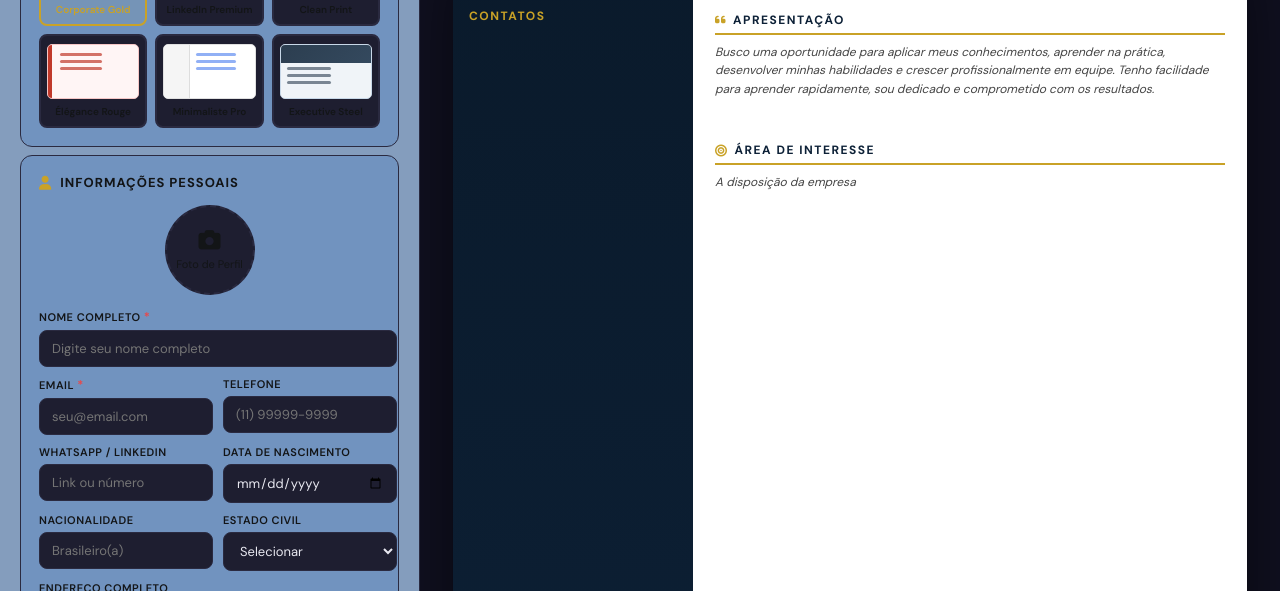
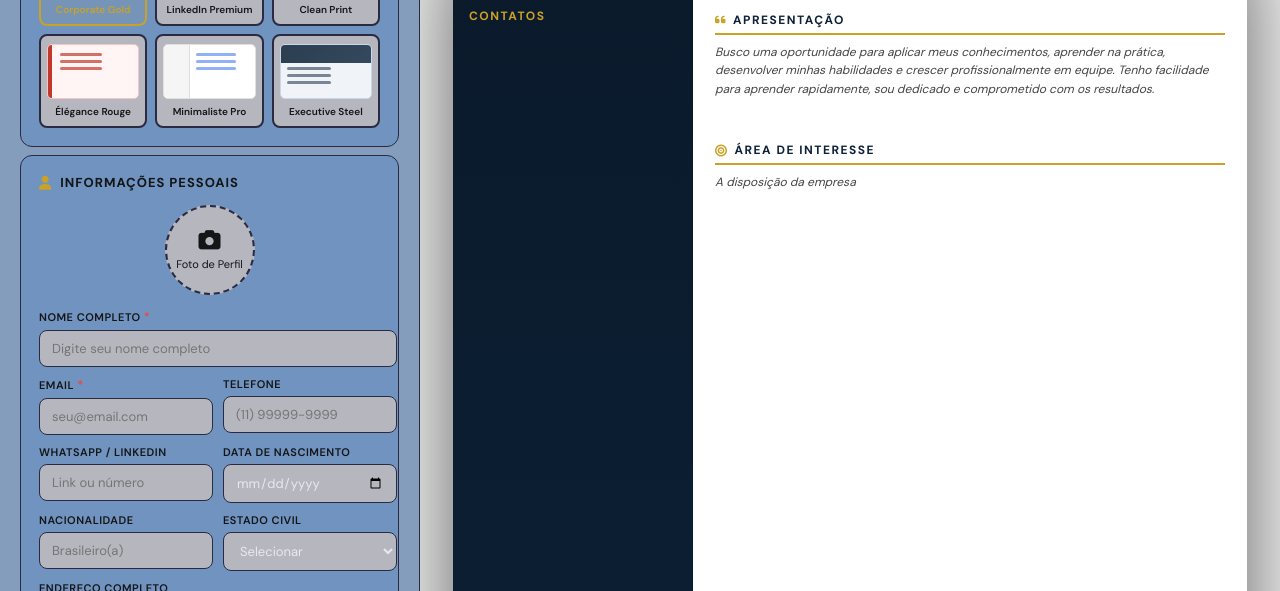
Before and after one commit to RubMax/RubMaxCVbuider, a plain HTML site: page index.html in a window 1280 px wide. Shown: the part 209-800 px from the top of the page. Drawn offline with nearby package versions, Linux system fonts and the light colour scheme.

Commit message:
Add files via upload

```diff
--- a/style.css
+++ b/style.css
@@ -8,7 +8,7 @@
   --bg-app: #849dbd;
   --bg-panel: #849dbd;
   --bg-section: #7193bf;
-  --bg-input: #1e1e30;
+  --bg-input: #b6b6bf;
   --border: #2a2a40;
   --border-focus: #c9a227;
   --text-primary: #e8e8f0;
@@ -447,7 +447,7 @@ body {
   justify-content: center;
   align-items: flex-start;
   padding: 30px 20px;
-  background: #111122;
+  background: #f0f0f0;;
 }
 .preview-wrapper::-webkit-scrollbar { width: 6px; height: 6px; }
 .preview-wrapper::-webkit-scrollbar-thumb { background: #2a2a40; }
@@ -566,7 +566,7 @@ body {
 .t2-job-desc { font-size: 12px; color: #555; line-height: 1.45; }
 .t2-contact-item { display: flex; align-items: center; gap: 7px; font-size: 12px; color: #334; margin-bottom: 8px; word-break: break-all; }
 .t2-contact-item i { color: #0077b6; width: 12px; text-align: center; }
-.t2-info-box { background: #fff; border-radius: 8px; padding: 8px 10px; margin-bottom: 8px; border: 1px solid #c8e0f0; }
+.t2-info-box { background: #fff; color: #334; border-radius: 8px; padding: 8px 10px; margin-bottom: 8px; border: 1px solid #c8e0f0; }
 .t2-skill-chip { display: inline-block; background: #ddeeff; color: #0077b6; font-size: 12px; font-weight: 600; padding: 2px 7px; border-radius: 3px; margin: 2px 2px 2px 0; }
 .t2-lang-row { display: flex; justify-content: space-between; font-size: 12px; color: #334; padding: 5px 0; border-bottom: 1px solid #c8e0f0; }
 .t2-lang-level { color: #0077b6; font-weight: 600; }
```
